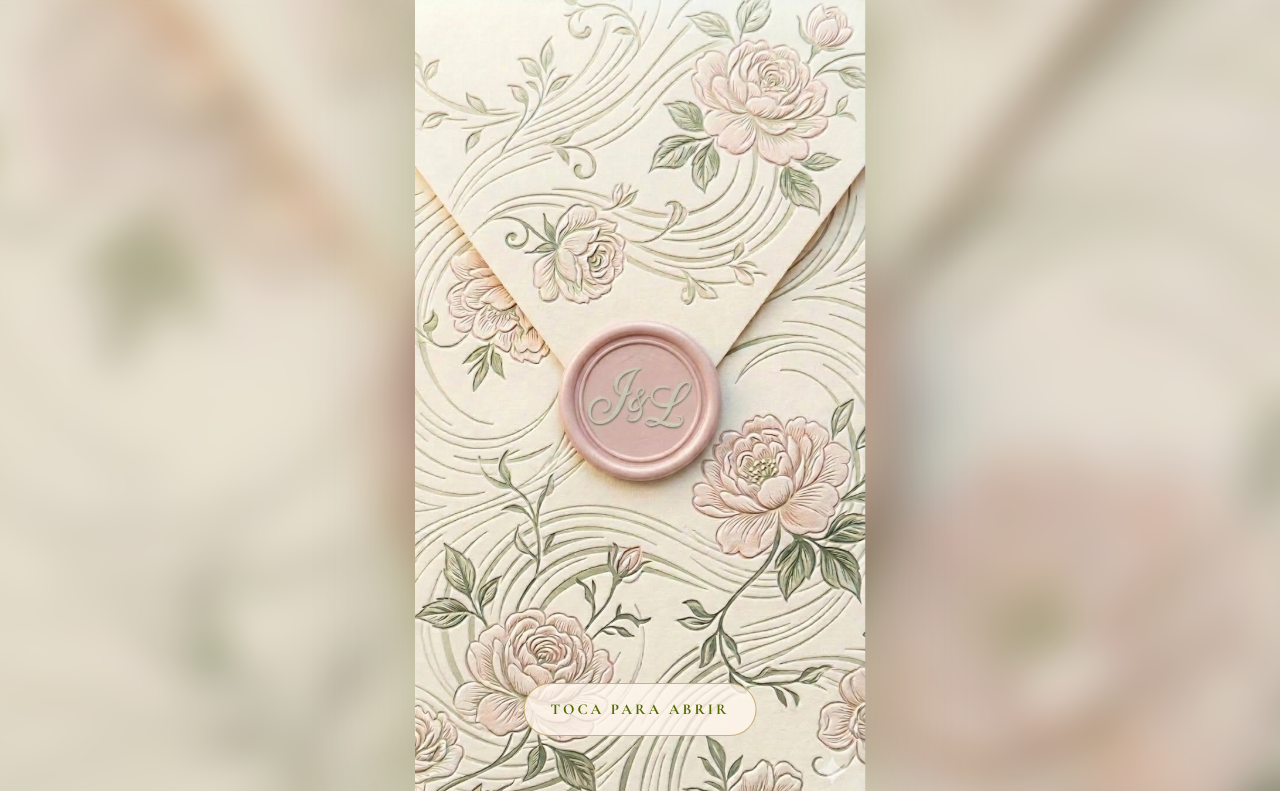
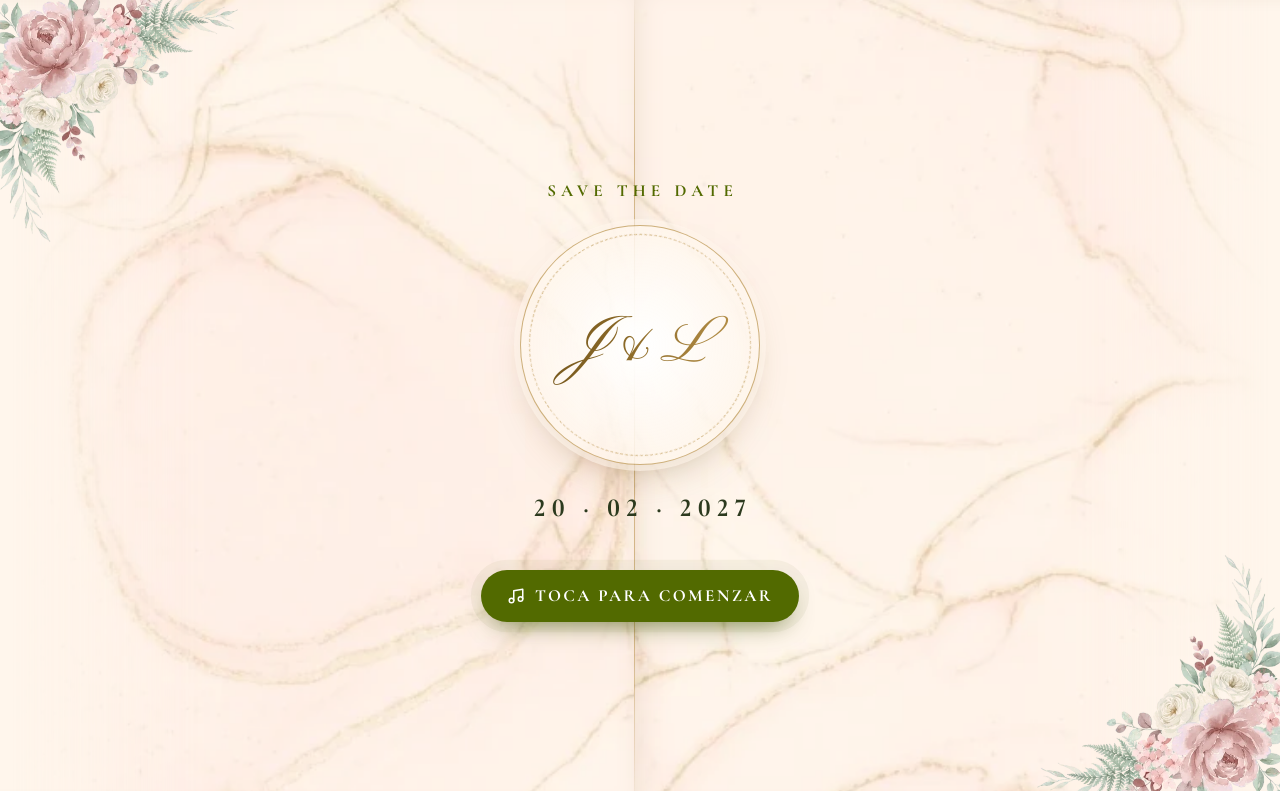
Before and after one commit to alejandro090503/save-the-date-johanna-y-leonardo, a plain HTML site: page index.html in a window 1280 px wide. Shown: the top 791 px of the page. Drawn offline with nearby package versions, Linux system fonts and the light colour scheme; animation ran at ten frames a second.

Commit message:
feat: inicio con telón y monograma (sin sobre) y nueva vista previa
Co-Authored-By: Claude Opus 5.5 <noreply@anthropic.com>

```diff
--- a/index.html
+++ b/index.html
@@ -10,13 +10,13 @@
 <meta property="og:url" content="https://save-the-date-johanna-y-leonardo.vercel.app/">
 <meta property="og:title" content="Save the Date · Johanna &amp; Leonardo">
 <meta property="og:description" content="Sábado 20 de febrero de 2027 · Tequesquitengo, Morelos">
-<meta property="og:image" content="https://save-the-date-johanna-y-leonardo.vercel.app/og-image.jpg?v=1">
+<meta property="og:image" content="https://save-the-date-johanna-y-leonardo.vercel.app/og-image.jpg?v=2">
 <meta property="og:image:width" content="1200">
 <meta property="og:image:height" content="630">
 <meta property="og:locale" content="es_MX">
 <meta name="twitter:card" content="summary_large_image">
 <link rel="icon" href="favicon.png">
-<link rel="preload" as="image" href="sobre.jpg">
+<link rel="preload" as="image" href="ink/ink-hero.webp">
 <link rel="preconnect" href="https://fonts.googleapis.com">
 <link rel="preconnect" href="https://fonts.gstatic.com" crossorigin>
 <link href="https://fonts.googleapis.com/css2?family=Cormorant+Garamond:ital,wght@0,500;0,600;0,700;1,500;1,600&family=Pinyon+Script&display=swap" rel="stylesheet">
@@ -78,23 +78,37 @@ h2 .foil{display:inline-block}
 .petal{position:absolute;top:0;height:auto;will-change:transform,opacity}
 .petal.big{filter:blur(1.7px)}
 
-/* ---------- sobre ---------- */
-#sobre{position:fixed;inset:0;z-index:60;cursor:pointer;overflow:hidden;background:#F5E9D8;transition:opacity 1s var(--ease),visibility 1s;touch-action:manipulation}
-#sobre::before{content:"";position:absolute;inset:-6%;background:url('sobre.jpg') center/cover;filter:blur(22px) brightness(.96);display:none}
-.sobre-stage{position:absolute;inset:0}
-.sobre-img,.sobre-vid{position:absolute;inset:0;width:100%;height:100%;object-fit:cover;object-position:center 50%}
-.sobre-vid{opacity:0;transition:opacity .35s}
-#sobre.open .sobre-vid{opacity:1}
-.sobre-img{animation:breath 6s ease-in-out infinite}
-@keyframes breath{50%{transform:scale(1.022)}}
-.sobre-hint{position:absolute;z-index:3;left:50%;bottom:max(clamp(38px,8vh,76px),env(safe-area-inset-bottom));transform:translateX(-50%);white-space:nowrap;
-  padding:13px 26px;border-radius:40px;background:rgba(255,246,236,.82);border:1px solid rgba(184,146,74,.7);color:var(--olive);font-weight:700;font-size:15px;letter-spacing:.2em;text-transform:uppercase;transition:opacity .35s}
-#sobre.open .sobre-hint{opacity:0}
-#sobre.out{opacity:0;visibility:hidden;pointer-events:none}
-@media (min-aspect-ratio:4/5){
-  #sobre::before{display:block}
-  .sobre-stage{left:50%;right:auto;width:auto;height:100%;aspect-ratio:9/16;transform:translateX(-50%);box-shadow:0 0 90px rgba(61,80,0,.28)}
-}
+/* ---------- telón de entrada ---------- */
+#intro{position:fixed;inset:0;z-index:60;cursor:pointer;touch-action:manipulation;transition:visibility 0s 1.7s}
+#intro.out{visibility:hidden;pointer-events:none}
+.leaf{position:absolute;top:0;bottom:0;width:50.5%;overflow:hidden;background:#FFF6EC;transition:transform 1.5s cubic-bezier(.7,0,.2,1)}
+.leaf.l{left:0;box-shadow:inset -18px 0 30px -22px rgba(107,78,22,.45)}
+.leaf.r{right:0;box-shadow:inset 18px 0 30px -22px rgba(107,78,22,.45)}
+.leaf::before{content:"";position:absolute;top:0;bottom:0;width:200%;background:url('ink/ink-hero.webp') center/cover;opacity:.62}
+.leaf.l::before{left:0}.leaf.r::before{right:0}
+.leaf::after{content:"";position:absolute;top:0;bottom:0;width:1px;background:linear-gradient(transparent,var(--gold) 20%,var(--gold) 80%,transparent);opacity:.55}
+.leaf.l::after{right:0}.leaf.r::after{left:0}
+#intro.open .leaf.l{transform:translateX(-102%)}
+#intro.open .leaf.r{transform:translateX(102%)}
+.leaf img{position:absolute;width:clamp(120px,30vw,260px);height:auto;pointer-events:none;animation:ornLive 8s ease-in-out infinite}
+.leaf.l img{top:-8px;left:-14px}
+.leaf.r img{bottom:-10px;right:-14px;transform:rotate(180deg)}
+.intro-in{position:absolute;inset:0;display:flex;flex-direction:column;align-items:center;justify-content:center;gap:clamp(10px,2vh,18px);text-align:center;padding:24px;
+  transition:opacity .7s ease,transform 1.1s var(--ease)}
+#intro.open .intro-in{opacity:0;transform:scale(1.12)}
+.mono{position:relative;width:clamp(170px,46vw,240px);aspect-ratio:1;display:flex;align-items:center;justify-content:center;margin:6px 0}
+.mono::before,.mono::after{content:"";position:absolute;border-radius:50%}
+.mono::before{inset:0;border:1px solid rgba(184,146,74,.7);box-shadow:0 0 0 6px rgba(255,246,236,.6),0 18px 40px -20px rgba(107,78,22,.5);background:radial-gradient(circle,#fff 0%,rgba(255,246,236,.85) 70%)}
+.mono::after{inset:9px;border:1px dashed rgba(184,146,74,.65);animation:spin 40s linear infinite}
+@keyframes spin{to{transform:rotate(360deg)}}
+.mono span{position:relative;font-family:var(--script);font-size:clamp(44px,12vw,66px);line-height:1.2;white-space:nowrap}
+.mono span .foil{display:inline-block}
+.intro-date{font-weight:700;font-size:clamp(20px,1vw + 17px,26px);letter-spacing:.24em;padding-left:.24em;color:var(--ink)}
+.intro-tap{margin-top:clamp(10px,3vh,26px);display:inline-flex;align-items:center;gap:10px;min-height:50px;padding:12px 26px;border-radius:40px;background:var(--olive);color:#fff;
+  font-weight:700;font-size:17px;letter-spacing:.14em;text-transform:uppercase;box-shadow:0 12px 26px -12px rgba(61,80,0,.75);animation:tapPulse 2.4s ease-in-out infinite}
+@keyframes tapPulse{0%,100%{box-shadow:0 12px 26px -12px rgba(61,80,0,.75),0 0 0 0 rgba(82,106,0,.35)}50%{box-shadow:0 12px 26px -12px rgba(61,80,0,.75),0 0 0 12px rgba(82,106,0,0)}}
+.intro-tap svg{width:18px;height:18px}
+@media (max-height:560px) and (orientation:landscape){.mono{width:130px}.mono span{font-size:40px}.intro-in{gap:6px}.intro-tap{margin-top:6px;min-height:44px}}
 
 /* ---------- portada ---------- */
 .hero{position:relative;z-index:1;isolation:isolate;min-height:100vh;min-height:100svh;display:flex;align-items:flex-end;justify-content:center;text-align:center;color:#FFF6EC;overflow:hidden;
@@ -249,7 +263,6 @@ footer{position:relative;padding:clamp(46px,7vh,76px) 22px clamp(100px,13vh,126p
   .hero-date small{margin-top:3px}
   .hero-place{font-size:18px;margin-top:6px}
   .cue{display:none}
-  .sobre-hint{bottom:16px;padding:9px 20px}
 }
 @media (max-width:959px),(max-height:560px){
   .orn{width:min(var(--w),64px)!important}
@@ -271,13 +284,16 @@ footer{position:relative;padding:clamp(46px,7vh,76px) 22px clamp(100px,13vh,126p
 <script>document.documentElement.classList.add('js')</script>
 <div id="petals" aria-hidden="true"></div>
 
-<!-- SOBRE -->
-<div id="sobre" role="button" tabindex="0" aria-label="Toca para abrir el sobre">
-  <div class="sobre-stage">
-    <img class="sobre-img" src="sobre.jpg" alt="Sobre con sello J y L" fetchpriority="high">
-    <video class="sobre-vid" id="sobreVid" src="https://bsjoelxktbvlavfoozhk.supabase.co/storage/v1/object/public/fotos-clientes/audio/boda-johanna-y-leonardo/sobre-apertura.mp4" muted playsinline preload="auto" poster="sobre.jpg"></video>
+<!-- TELÓN DE ENTRADA -->
+<div id="intro" role="button" tabindex="0" aria-label="Toca para comenzar">
+  <div class="leaf l" aria-hidden="true"><img src="adornos/esq-grande.webp" alt=""></div>
+  <div class="leaf r" aria-hidden="true"><img src="adornos/esq-grande.webp" alt=""></div>
+  <div class="intro-in">
+    <p class="caps">Save the date</p>
+    <div class="mono"><span><span class="foil">J&amp;L</span></span></div>
+    <p class="intro-date">20 · 02 · 2027</p>
+    <span class="intro-tap"><svg viewBox="0 0 24 24" fill="none" stroke="currentColor" stroke-width="2" stroke-linecap="round" stroke-linejoin="round" aria-hidden="true"><path d="M9 18V5l12-2v13"/><circle cx="6" cy="18" r="3"/><circle cx="18" cy="16" r="3"/></svg>Toca para comenzar</span>
   </div>
-  <p class="sobre-hint">Toca para abrir</p>
 </div>
 
 <!-- PORTADA -->
@@ -422,7 +438,7 @@ footer{position:relative;padding:clamp(46px,7vh,76px) 22px clamp(100px,13vh,126p
 <script>
 (function(){
   var reduce = matchMedia('(prefers-reduced-motion: reduce)').matches;
-  var sobre = document.getElementById('sobre'), vid = document.getElementById('sobreVid'),
+  var intro = document.getElementById('intro'),
       music = document.getElementById('music'), vinyl = document.getElementById('vinyl'), hero = document.getElementById('hero');
   var opened = false, done = false;
 
@@ -434,29 +450,25 @@ footer{position:relative;padding:clamp(46px,7vh,76px) 22px clamp(100px,13vh,126p
   function playMusic(){ try { music.volume = .6; var p = music.play(); if (p && p.catch) p.catch(function(){}); } catch(e){} }
   vinyl.addEventListener('click', function(){ if (music.paused) playMusic(); else music.pause(); });
 
-  /* sobre */
+  /* telón */
   function finish(){
     if (done) return; done = true;
-    sobre.classList.add('out');
+    intro.classList.add('out');
     document.body.classList.remove('locked');
-    hero.classList.add('go');
     vinyl.classList.add('ready');
-    setTimeout(function(){ sobre.style.display = 'none'; }, 1050);
+    setTimeout(function(){ intro.style.display = 'none'; }, 1800);
     startPetals();
   }
   function abrir(e){
     if (opened) return; opened = true;
     if (e && e.preventDefault) e.preventDefault();
     playMusic();
-    sobre.classList.add('open');
-    try { var v = vid.play(); if (v && v.catch) v.catch(function(){ setTimeout(finish, 500); }); } catch(err){ setTimeout(finish, 500); }
-    vid.addEventListener('timeupdate', function(){ if (vid.currentTime >= 6.5) finish(); });
-    vid.addEventListener('ended', finish, {once:true});
-    vid.addEventListener('error', finish, {once:true});
-    setTimeout(finish, 9000);
+    intro.classList.add('open');
+    setTimeout(function(){ hero.classList.add('go'); }, reduce ? 0 : 650);
+    setTimeout(finish, reduce ? 50 : 1550);
   }
-  sobre.addEventListener('click', abrir);
-  sobre.addEventListener('keydown', function(e){ if (e.key === 'Enter' || e.key === ' ') abrir(e); });
+  intro.addEventListener('click', abrir);
+  intro.addEventListener('keydown', function(e){ if (e.key === 'Enter' || e.key === ' ') abrir(e); });
 
   /* apariciones */
   var rv = document.querySelectorAll('.rv');
```
Also changed, not shown: og-image.jpg, sobre.jpg (deleted).
